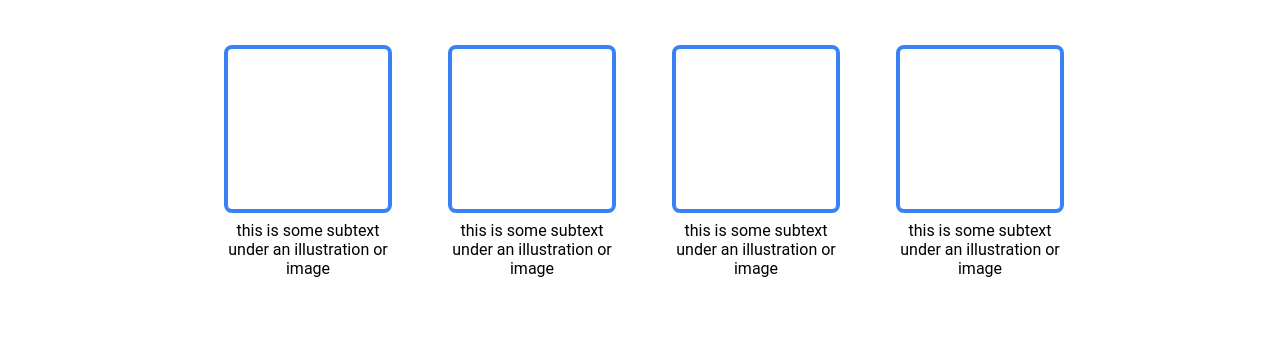
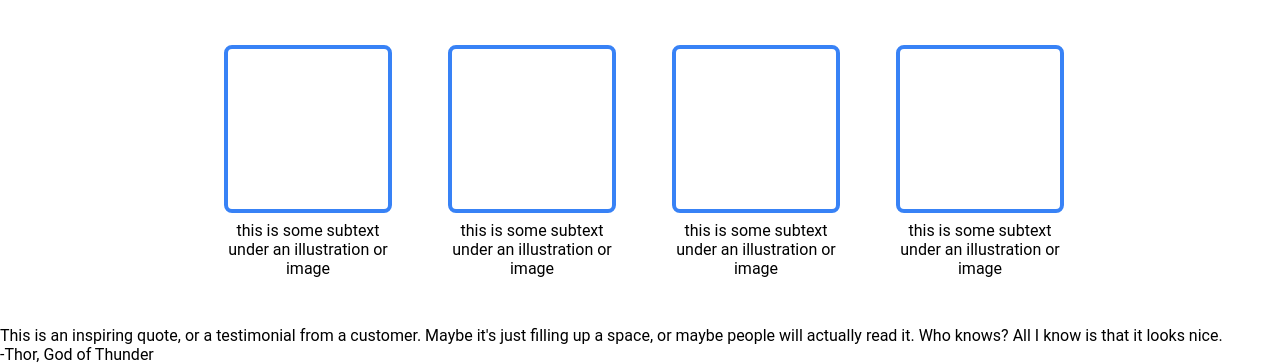
Before and after one commit to SpeakBoy/odin-landing-page, a plain HTML site: page index.html in a window 1280 px wide. Shown: the part 591-955 px from the top of the page. Before the commit the page ends 917 px from the top, so only its background shows below. Drawn offline with Linux system fonts and the light colour scheme.

Commit message:
Add structure for quote section

```diff
--- a/index.html
+++ b/index.html
@@ -18,7 +18,10 @@
             <div class="hero-bottom">
                 <div class="hero-text">
                     <p class="hero-main">This website is awesome</p>
-                    <p class="hero-secondary">This website has some subtext that goes here under the main title. It's a smaller font and the color is lower contrast.</p>
+                    <p class="hero-secondary">
+                        This website has some subtext that goes here under
+                        the main title. It's a smaller font and the color
+                        is lower contrast.</p>
                     <button class="hero-button">Sign up</button>
                 </div>
                 <div class="hero-image">
@@ -31,21 +34,39 @@
             <div class="information-content">
                 <div class="information-image">
                     <div class="blank-image"></div>
-                    <p class="image-subtext">this is some subtext under an illustration or image</p>
+                    <p class="image-subtext">
+                        this is some subtext under an illustration or image
+                    </p>
                 </div>
                 <div class="information-image">
                     <div class="blank-image"></div>
-                    <p class="image-subtext">this is some subtext under an illustration or image</p>
+                    <p class="image-subtext">
+                        this is some subtext under an illustration or image
+                    </p>
                 </div>
                 <div class="information-image">
                     <div class="blank-image"></div>
-                    <p class="image-subtext">this is some subtext under an illustration or image</p>
+                    <p class="image-subtext">
+                        this is some subtext under an illustration or image
+                    </p>
                 </div>
                 <div class="information-image">
                     <div class="blank-image"></div>
-                    <p class="image-subtext">this is some subtext under an illustration or image</p>
+                    <p class="image-subtext">
+                        this is some subtext under an illustration or image
+                    </p>
                 </div>
             </div>
         </div>
+        <div class="quote">
+            <p class="quote-text">
+                This is an inspiring quote, or a testimonial from a customer.
+                Maybe it's just filling up a space, or maybe people will
+                actually read it. Who knows? All I know is that it looks nice.
+            </p>
+            <p class="quote-author">
+                -Thor, God of Thunder
+            </p>
+        </div>
     </body>
 </html>
```
